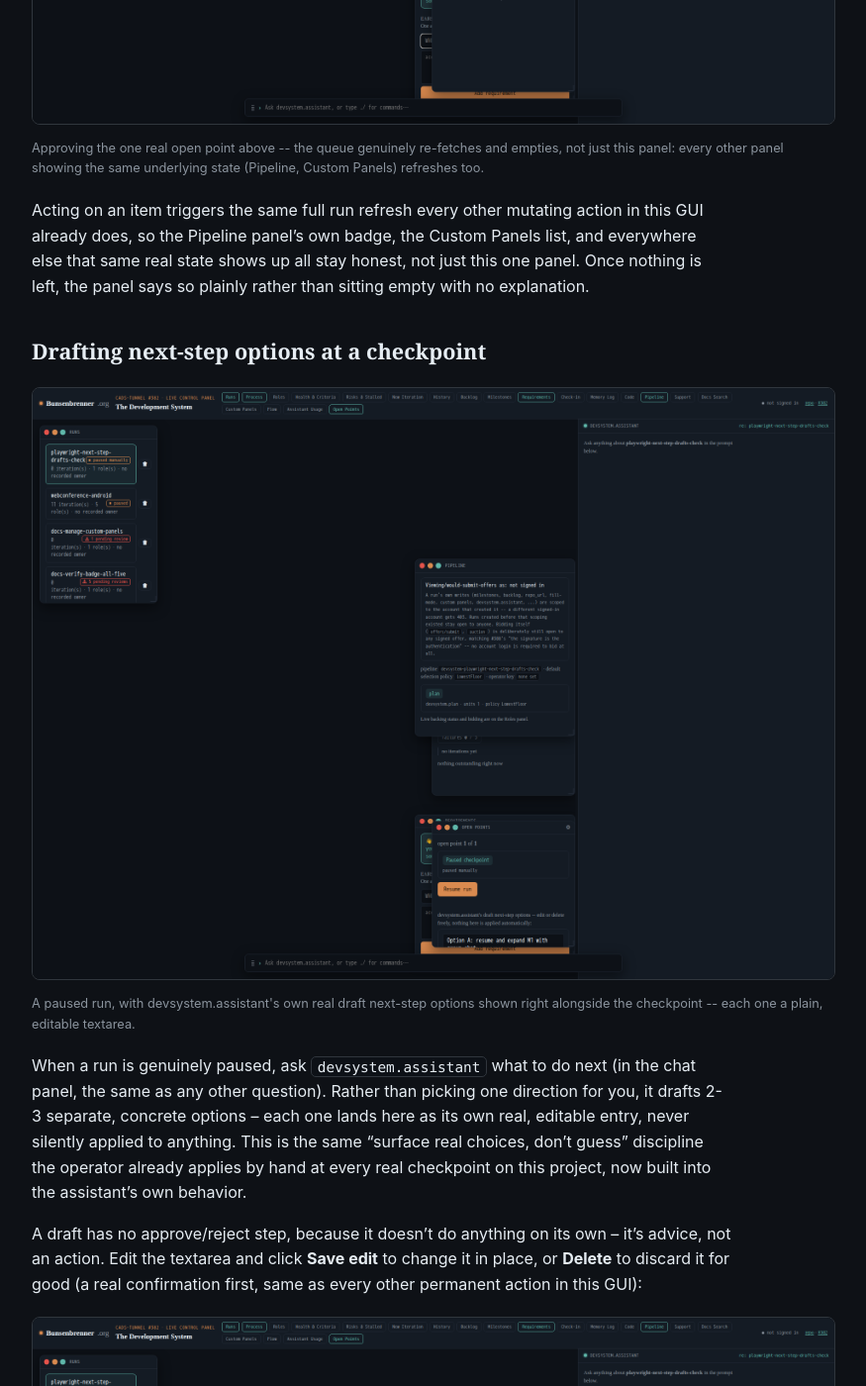
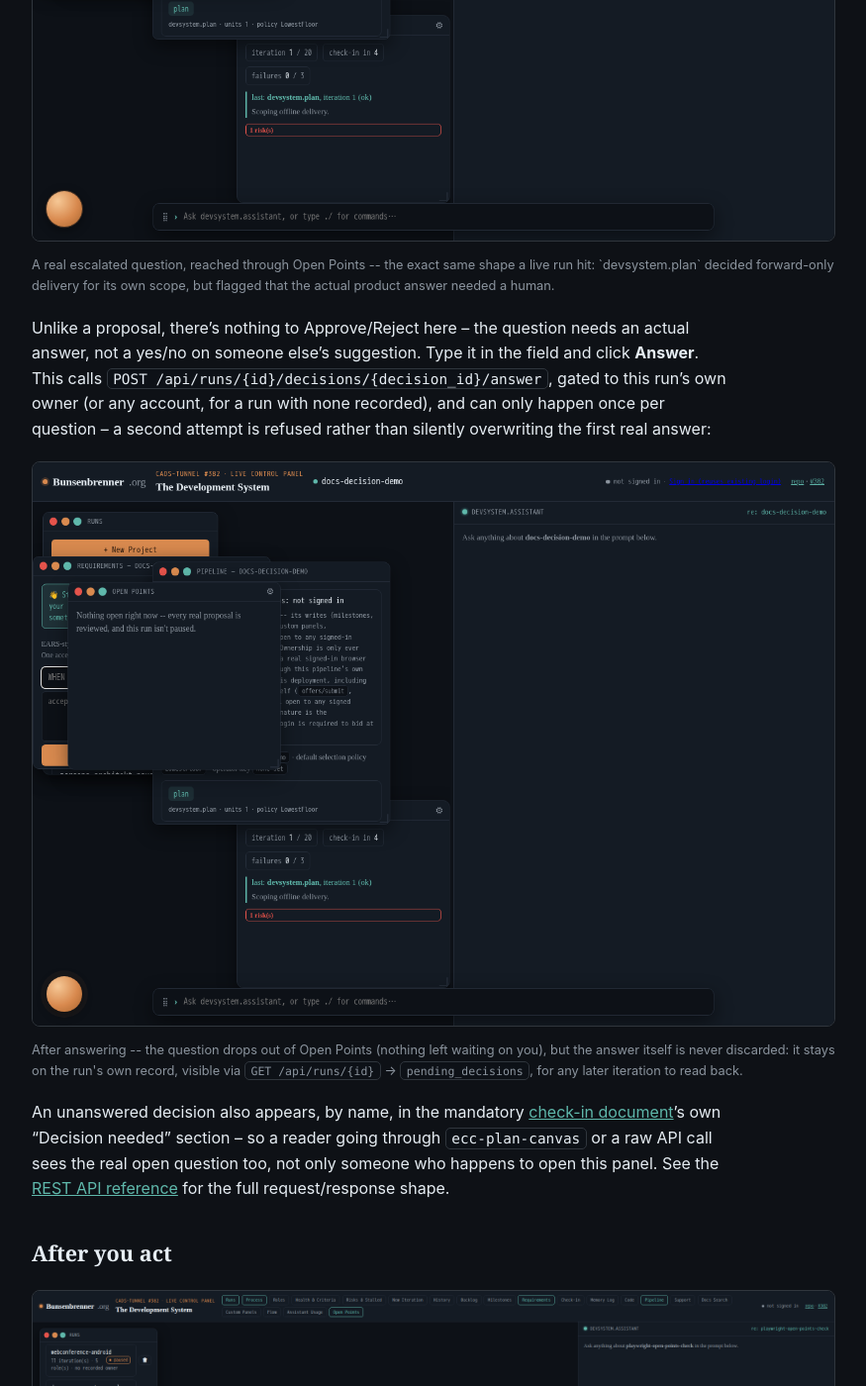
Before and after one commit to scimbe/CADS-devsystem-docs, a Jekyll site: the page built from _how-to/work-through-open-points.md, in a window 1280 px wide and 1400 px high, scrolled down 4424 px. Shown: the whole window at 99% size, without its empty margins (322-1197 px from the left). Built offline with Jekyll 4.4.1, drawn with Linux system fonts in a browser that asks for light colours; some of the changed text lies outside the part shown.

Commit message:
how-to: document answering an escalated question, with real screenshots against the live deployment
Co-Authored-By: Claude Sonnet 5 <noreply@anthropic.com>
Claude-Session: https://claude.ai/code/session_018FkngvdKnmVcAT84EZe7Ur

```diff
--- a/_how-to/work-through-open-points.md
+++ b/_how-to/work-through-open-points.md
@@ -34,11 +34,11 @@ decision -- both are deliberately left out so the queue stays a real signal, not
 Each entry shows its kind and a real, human-readable summary -- a stage proposal's own rationale, a
 panel's title, a proposed requirement's own statement, or the run's own real `pause_reason`.
 **Prev**/**Next** move through the queue without acting on anything. Every real kind this queue can
-show, as of 2026-08-09: a new pipeline stage proposal, a custom-panel add/edit/removal proposal, a
+show, as of 2026-08-10: a new pipeline stage proposal, a custom-panel add/edit/removal proposal, a
 GitHub issue proposal, a **new requirement proposal** (added 2026-08-09, issue #56's first slice --
 see [Ask devsystem.assistant about your run]({{ '/how-to/ask-the-assistant/' | relative_url }}#asking-the-assistant-to-propose-a-new-requirement)),
-a run-deletion proposal, a paused checkpoint, an unacknowledged check-in, and an unresolved
-next-step draft.
+a run-deletion proposal, a paused checkpoint, an unacknowledged check-in, an unresolved next-step
+draft, and an **open question a role-filler escalated** (added 2026-08-10, see below).
 
 The action buttons differ by kind, but every single one calls the identical endpoint its own
 dedicated panel already uses -- this panel adds no new *state-changing* action beyond what already
@@ -48,6 +48,7 @@ existed, just a faster way to reach the same real ones:
   **Approve**/**Reject**.
 - A paused checkpoint gets **Resume run**.
 - An unacknowledged check-in gets **Acknowledge** -- see [Review a mandatory check-in]({{ '/how-to/review-a-checkin/' | relative_url }}).
+- An escalated question gets a real input field and an **Answer** button -- see below.
 - A next-step draft has no approve/reject step at all (it's advice, not an action) -- see below.
 
 **Reject asks first here too now, 2026-08-07**: rejecting a proposal permanently discards it --
@@ -87,6 +88,34 @@ Every other kind's Approve stays a single click, because approving them is genui
 additive: a new stage or custom panel gets added, a GitHub issue gets filed, a paused run resumes --
 nothing existing is destroyed or overwritten. Only the two panel-mutating kinds, plus run deletion
 covered above, get the extra step.
+
+## Answering an escalated question
+
+**Added 2026-08-10, issue #39's root fix**: a role-filler can hit a genuine open question it has no
+standing to decide -- not a technical proposal, a real product fork. Until this shipped, the only
+place for that was free prose buried in a backlog item; now it's a real, structured open point, kind
+`pending_decision`.
+
+<figure>
+<img src="{{ '/assets/img/howto-open-points/12-pending-decision-open-point.png' | relative_url }}" alt="The Open Points panel showing a card labeled 'Open question (needs your answer)', the real question 'should this run ever support offline/store-and-forward delivery?', its two options yes and no, a textarea labeled 'your answer', and an Answer button">
+<figcaption>A real escalated question, reached through Open Points -- the exact same shape a live run hit: `devsystem.plan` decided forward-only delivery for its own scope, but flagged that the actual product answer needed a human.</figcaption>
+</figure>
+
+Unlike a proposal, there's nothing to Approve/Reject here -- the question needs an actual answer, not
+a yes/no on someone else's suggestion. Type it in the field and click **Answer**. This calls
+`POST /api/runs/{id}/decisions/{decision_id}/answer`, gated to this run's own owner (or any account,
+for a run with none recorded), and can only happen once per question -- a second attempt is refused
+rather than silently overwriting the first real answer:
+
+<figure>
+<img src="{{ '/assets/img/howto-open-points/13-after-answering-decision.png' | relative_url }}" alt="The Open Points panel showing 'Nothing open right now -- every real proposal is reviewed, and this run isn't paused.' after answering the one pending decision">
+<figcaption>After answering -- the question drops out of Open Points (nothing left waiting on you), but the answer itself is never discarded: it stays on the run's own record, visible via <code>GET /api/runs/{id}</code> -> <code>pending_decisions</code>, for any later iteration to read back.</figcaption>
+</figure>
+
+An unanswered decision also appears, by name, in the mandatory [check-in document]({{ '/how-to/review-a-checkin/' | relative_url }})'s
+own "Decision needed" section -- so a reader going through `ecc-plan-canvas` or a raw API call sees
+the real open question too, not only someone who happens to open this panel. See the [REST API
+reference]({{ '/reference/rest-api/#decisions' | relative_url }}) for the full request/response shape.
 
 ## After you act
 
```
Also changed, not shown: _how-to/review-a-checkin.md (+16 -0 lines), assets/img/howto-open-points/12-pending-decision-open-point.png (added), assets/img/howto-open-points/13-after-answering-decision.png (added), assets/img/howto-review-checkin/03-checkin-decision-enumeration.png (added).
